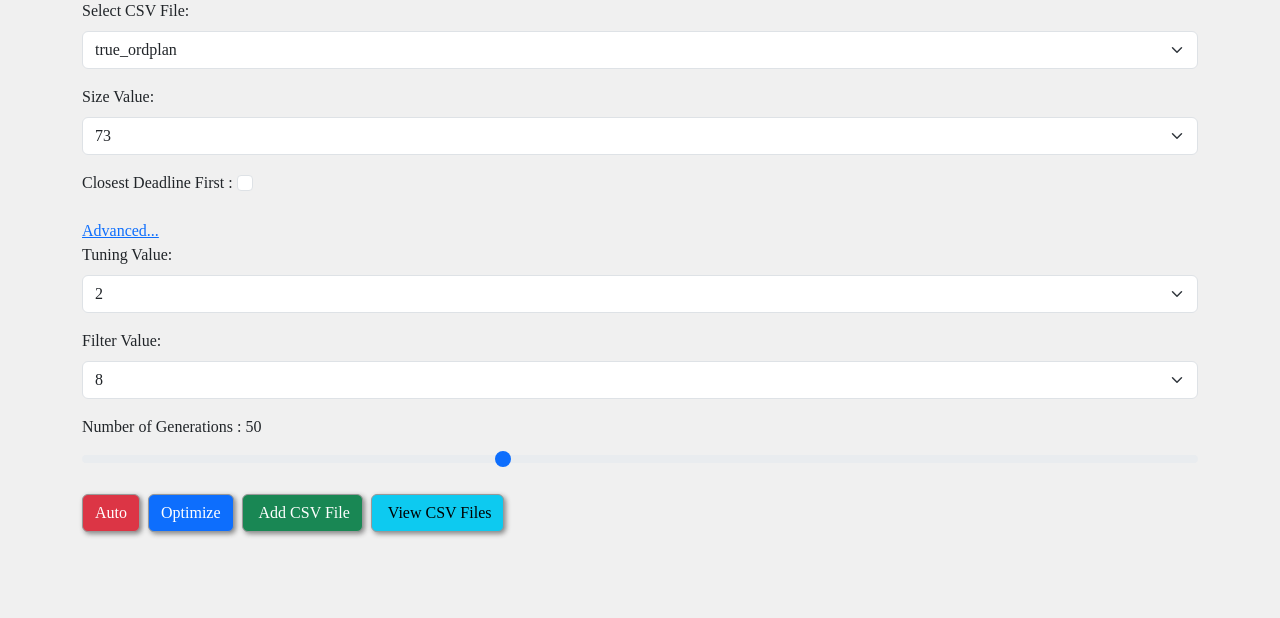
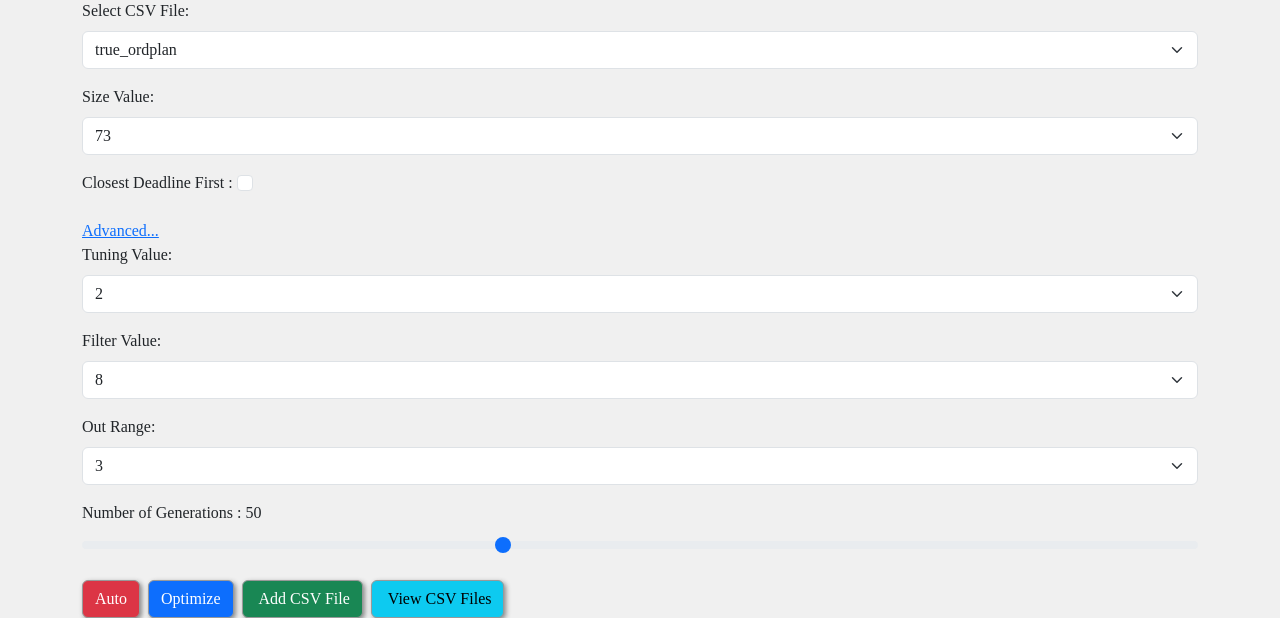
Before and after one commit to ppaauuoo/paper_cutting_project, a Django app: page / in a window 1280 px wide, after a click on "Advanced...". Shown: the part 197-815 px from the top of the page. Before the commit the page ends 734 px from the top, so only its background shows below. Run offline with Django 4.2, Linux system fonts and the light colour scheme; a user stored in the database is signed in; data comes from the database, SQL or seed files in the repository.

Commit message:
feat(customization): add ability to customize the range of paper out

```diff
--- a/order_optimization/templates/optimize.html
+++ b/order_optimization/templates/optimize.html
@@ -45,15 +45,25 @@
             <div class="form-group mb-3">
                 <label for="tuning_value" class="form-label">Tuning Value:</label>
                 <select id="tuning_value" name="tuning_value" class="form-select" required>
-                    <option value="2" {% if request.POST.tuning_value == "2" %}selected{% endif %}>2</option>
-                    <option value="1" {% if request.POST.tuning_value == "1" %}selected{% endif %}>1</option>
+                    {% for val in tuning_value %}
+                        <option value="{{ val }}" {% if val|stringformat:"s"  == request.POST.tuning_value %}selected{% endif %}>{{ val }}</option>
+                    {% endfor %}
                 </select>
             </div>
             <div class="form-group mb-3">
                 <label for="filter_value" class="form-label">Filter Value:</label>
                 <select id="filter_value" name="filter_value" class="form-select" required>
-                    <option value="8" {% if request.POST.filter_value == "8" %}selected{% endif %}>8</option>
-                    <option value="16" {% if request.POST.filter_value == "16" %}selected{% endif %}>16</option>
+                    {% for val in filter %}
+                        <option value="{{ val }}" {% if val|stringformat:"s"  == request.POST.filter_value %}selected{% endif %}>{{ val }}</option>
+                    {% endfor %}
+                </select>
+            </div>
+            <div class="form-group mb-3">
+                <label for="out_range" class="form-label">Out Range:</label>
+                <select id="out_range" name="out_range" class="form-select" required>
+                    {% for out in out_range %}
+                        <option value="{{ out }}" {% if out|stringformat:"s"  == request.POST.out_range %}selected{% endif %}>{{ out }}</option>
+                    {% endfor %}
                 </select>
             </div>
             <div class="form-group mb-3">
--- a/order_optimization/views.py
+++ b/order_optimization/views.py
@@ -10,6 +10,9 @@ from django.contrib.auth.decorators import login_required
 from django.contrib.auth import login, authenticate
 
 ROLL_PAPER = [73, 75, 79, 82, 85, 91, 95, 97]
+FILTER = [8,6,4,2]
+OUT_RANGE = [3,5,7]
+TUNING_VALUE = [2,3]
 CACHE_TIMEOUT = 300  # Cache timeout in seconds (e.g., 5 min)
 
 
@@ -37,6 +40,9 @@ def optimize_order(request):
     context = {
         "results": results,
         "roll_paper": ROLL_PAPER,
+        "filter": FILTER,
+        "out_range": OUT_RANGE,
+        "tuning_value": TUNING_VALUE,
         "csv_files": csv_files,
         "form": form,
     }
@@ -49,6 +55,7 @@ def manual_configuration(request):
     filter_value = int(request.POST.get("filter_value"))
     file_id = request.POST.get("file_id")
     num_generations = int(request.POST.get("num_generations"))
+    out_range = int(request.POST.get("out_range"))
 
     deadline_toggle = 0 if request.POST.get("deadline_toggle") == "true" else -1
 
@@ -68,7 +75,7 @@ def manual_configuration(request):
         messages.error(request, "Eror 404: No orders were found. Please try again.")
         return
 
-    return handle_optimization(request, orders, num_generations, size_value)
+    return handle_optimization(request, orders, num_generations, out_range, size_value)
 
 
 def auto_configuration(request):
@@ -81,6 +88,7 @@ def auto_configuration(request):
     num_generations = 50
     deadline_toggle = 0
     tuning_value = 2
+    out_range = 2
 
     orders = []
     i = 0
@@ -99,14 +107,15 @@ def auto_configuration(request):
             i = 0
             j += 1
 
-    return handle_optimization(request, orders, num_generations, ROLL_PAPER[j])
+    return handle_optimization(request, orders, num_generations, out_range, ROLL_PAPER[j])
 
 
-def handle_optimization(request, orders, num_generations, size_value):
+def handle_optimization(request, orders, num_generations, out_range, size_value):
     ga_instance = GA(
         orders,
         size=size_value,
         num_generations=num_generations,
+        out_range=out_range,
         showOutput=False,
         save_solutions=False,
         showZero=False,
@@ -155,7 +164,7 @@ def handle_common(request):
         ).get()
 
         orders.reset_index()
-        ga_instance = GA(orders, size=size_value, num_generations=50)
+        ga_instance = GA(orders, size=size_value, out_range=2, num_generations=50)
         ga_instance.get().run()
 
         if abs(ga_instance.fitness_values) < abs(best_fitness):
```
Also changed, not shown: order_optimization/modules/ga.py (+9 -2 lines).
